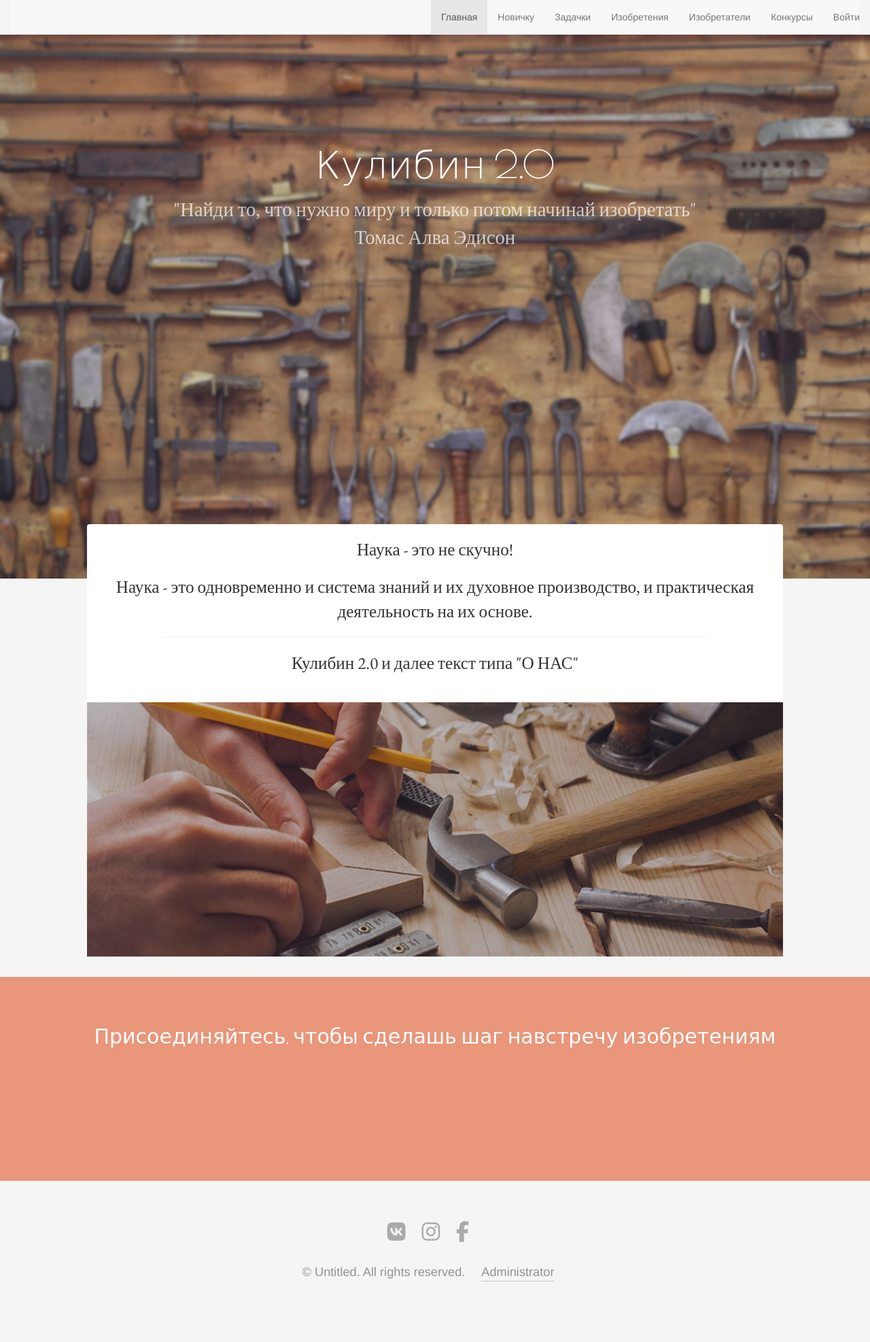
After one commit to ErmilovaMarie/-2, a PHP site: page /tasks.php in a window 1280 px wide. The commit adds this page. Shown: the whole page at 68% size. Run offline with PHP 8.4, Linux system fonts and the light colour scheme; some libraries are stand-ins or nearby versions.

Commit message:
FullMainPage

```diff
--- /dev/null
+++ b/tasks.php
@@ -0,0 +1,169 @@
+<?php
+require_once 'lib.php';
+session_start();
+?>
+<!DOCTYPE html>
+<html lang="ru">
+  <head>
+	<title>Кулибин 2.0 изобретательский портал</title>
+    <meta charset="utf-8">
+    <meta http-equiv="X-UA-Compatible" content="IE=edge">
+    <meta name="viewport" content="width=device-width, initial-scale=1">
+    <!-- The above 3 meta tags *must* come first in the head; any other head content must come *after* these tags -->
+    <title>Кулибин</title>
+	<link href="https://fonts.googleapis.com/css?family=Playfair+Display" rel="stylesheet">
+	<link href="https://fonts.googleapis.com/css?family=EB+Garamond" rel="stylesheet">
+	<link href="https://fonts.googleapis.com/css?family=Poiret+One" rel="stylesheet">
+
+    <!-- Bootstrap -->
+    <link href="css/bootstrap.min.css" rel="stylesheet">
+	<link href="css/common.css" rel="stylesheet">
+	<link href="css/media-queries.css" rel="stylesheet" type="text/css">
+    <!-- HTML5 shim and Respond.js for IE8 support of HTML5 elements and media queries -->
+    <!-- WARNING: Respond.js doesn't work if you view the page via file:// -->
+    <!--[if lt IE 9]>
+      <script src="https://oss.maxcdn.com/html5shiv/3.7.3/html5shiv.min.js"></script>
+      <script src="https://oss.maxcdn.com/respond/1.4.2/respond.min.js"></script>
+	  <script src="http://css3-mediaqueries-js.googlecode.com/svn/trunk/css3-mediaqueries.js"></script>
+    <![endif]-->
+	<script src="https://use.fontawesome.com/4c200ea55b.js"></script>
+	<SCRIPT type="text/javascript" src="https://ajax.googleapis.com/ajax/libs/jquery/2.1.4/jquery.min.js"></SCRIPT>
+
+  </head>
+  <body>
+
+	<header>
+		<div class="container-fluid">
+			<nav role="navigation" class="navbar navbar-default navbar-static-top" style="margin-bottom: 0px;"">
+  <!-- Логотип и мобильное меню -->
+				<div class="navbar-header">
+					<button type="button" data-target="#navbarCollapse" data-toggle="collapse" class="navbar-toggle">
+						<span class="sr-only">Toggle navigation</span>
+						<span class="icon-bar"></span>
+						<span class="icon-bar"></span>
+						<span class="icon-bar"></span>
+					</button>
+				</div>
+			  <!-- Навигационное меню -->
+				<div id="navbarCollapse" class="collapse navbar-collapse">
+				  <ul class="nav navbar-nav navbar-right">
+					<li class="active"><a href="index.php">Главная</a></li>
+					<li><a href="#">Новичку</a></li>
+					<li><a href="tasks.php">Задачки</a></li>
+					<li><a href="#">Изобретения</a></li>
+					<li><a href="#">Изобретатели</a></li>
+					<li><a href="#">Конкурсы</a></li>
+					<?php
+                    if(user_is_auth()){
+						echo "<li><a href=\"personal_page/index.php\">".login_get()."</a></li>";
+						echo "<li><a href='exit.php'>Выйти</a></li>";
+                    }
+					else{
+					?>
+					<li><a href="#" data-toggle="modal" data-target="#authTasks">Войти</a></li>
+					<?php
+						}
+					?>
+					<div class="modal fade bs-example-modal-sm" id="authTasks" tabindex="1" role="dialog" aria-labelledby="mySmallModalLabel">
+                            <div class="modal-dialog modal-sm" role="document">
+                                <div class="modal-content">
+									<div class="modal-header">
+                                        <button type="button" class="close" data-dismiss="modal" aria-label="Close"><span aria-hidden="true">×</span></button>
+                                         <h4 class="modal-title" id="myModalLabel">Авторизация</h4>
+                                    </div>
+									<div class="modal-body">
+										<form action="auth.php" method="post">
+											<div class="modal-body">
+												<div class="form-group">
+													<label for="login">Логин</label>
+													<input type="text" required name="login" class="form-control" id="login" placeholder="Логин">
+												</div>
+												<div class="form-group">
+													<label for="password">Пароль</label>
+													<input type="password" required name="password" class="form-control" id="password" placeholder="Пароль">
+												</div>
+											</div>
+											<div class="modal-footer">
+
+												<button type="submit" class="btn btn-primary">Войти</button>
+											</div>
+										</form>
+									</div>
+                                </div>
+                            </div>
+                        </div>
+					</ul>
+				</div>
+			</nav>
+		</div>
+		<div class="container-fluid" id="header">
+			<div class="row">
+				<div class="col-lg-12 col-sm-12 col-md-12 col-xs-12">
+					<h1 id="header_logo" class="text-center">Кулибин 2.0<h1>
+					<div class="intro-text">
+						<p class="text-center text-muted header_quote">"Найди то, что нужно миру и только потом начинай изобретать"</p>
+						<p class="text-center text-muted  header_quote">Томас Алва Эдисон</p>
+					</div>
+					<br>
+				</div>
+			</div>
+		</div>
+	</header>
+	<section id="picture">
+		<div class="container-fluid">
+			<div class="row">
+				<div class="col-lg-12 col-md-12 col-xs-12 col-sm-12 text-center introduction">
+					<p class="lead">Наука - это не скучно!</p>
+					<p class="lead">Наука - это одновременно и система знаний и их духовное производство, и практическая деятельность на их основе.</p>
+					<hr>
+				</div>
+			</div>
+			<div class="row">
+				<div class="col-lg-12 col-md-12 col-xs-12 col-sm-12 text-center introduction">
+					<p class="lead text-center">Кулибин 2.0 и далее текст типа "О НАС"</p>
+				</div>
+			</div>
+			<div class="row">
+				<div class="col-lg-12 col-md-12 col-xs-12 col-sm-12 picture_table table-responsive">
+				<img src="image/hand.png" class="img-responsive">
+			</div>
+			</div>
+		</div>
+	</section>
+
+	<section id="signup">
+		<div class="container-fluid">
+			<div class="row">
+				<div class="col-lg-12 col-md-12 col-xs-12 col-sm-12 text-center signup">
+					<h2>Присоединяйтесь, чтобы сделашь шаг навстречу изобретениям</h2>
+				</div>
+			</div>
+		</div>
+	</section>
+	<section id="social">
+		<div class="container-fluid">
+			<div class="row">
+				<div class="col-lg-12 col-md-12 col-xs-12 col-sm-12 text-center social">
+					<a href="#"><i class="fa fa-vk fa-lg" aria-hidden="true"></i></a>
+					<a href="#"><i class="fa fa-instagram fa-lg" aria-hidden="true"></i></a>
+					<a href="#"><i class="fa fa-facebook fa-lg" aria-hidden="true"></i></a>
+				</div>
+				<div class="col-lg-12 col-md-12 col-xs-12 col-sm-12 text-center social_text">
+					<p>© Untitled. All rights reserved.</p>
+					<a href="admin/admin.php">Administrator</a>
+				</div>
+			</div>
+		</div>
+	</section>
+
+
+
+    <!-- jQuery (necessary for Bootstrap's JavaScript plugins) -->
+    <script src="https://ajax.googleapis.com/ajax/libs/jquery/1.12.4/jquery.min.js"></script>
+    <!-- Include all compiled plugins (below), or include individual files as needed -->
+    <script src="js/bootstrap.min.js"></script>
+	<script src="js/jquery-1.12.4.min.js"></script>
+	<script src="js/script.js"></script>
+
+  </body>
+</html>
```
Also changed, not shown: admin/add_interesting.php (+9 -3 lines), index.php (+126 -40 lines).
